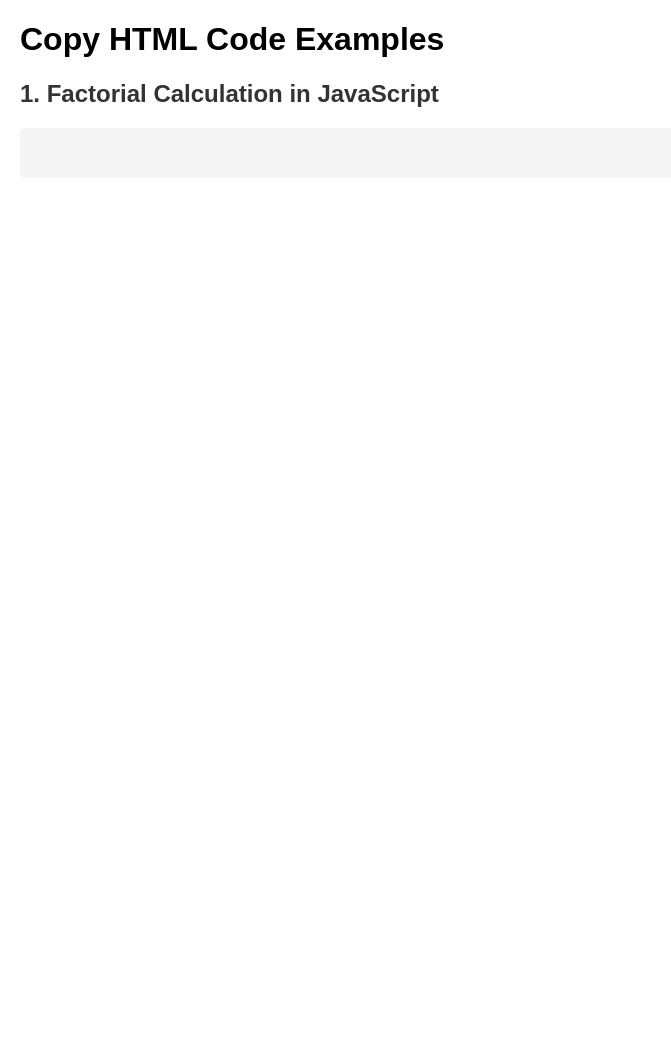
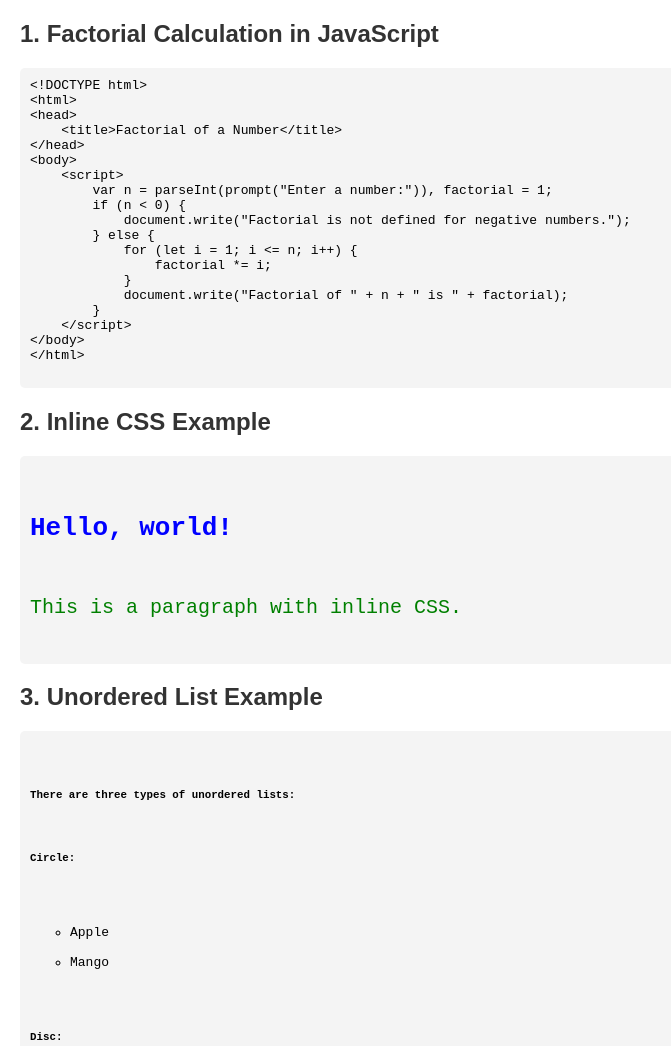
Before and after one commit to nexussecelite/Test, a plain HTML site: page Index.html in a window 1280 px wide. Shown: the top 1046 px of the page, without its empty margins (0-671 px from the left). Before the commit the page ends 800 px from the top, so only its background shows below. Drawn offline with Linux system fonts and the light colour scheme.

Commit message:
Update Index.html

```diff
--- a/Index.html
+++ b/Index.html
@@ -2,17 +2,34 @@
 <head>
     <title>HTML Code Examples</title>
     <style>
-        body { font-family: Arial, sans-serif; margin: 20px; }
-        pre { background: #f4f4f4; padding: 10px; border-radius: 5px; overflow-x: auto; }
-        h2 { color: #333; }
+        body {
+            font-family: Arial, sans-serif;
+            margin: 20px;
+        }
+        pre {
+            background-color: #f4f4f4;
+            padding: 10px;
+            border-radius: 5px;
+            overflow-x: auto;
+            white-space: pre-wrap;
+            word-wrap: break-word;
+        }
+        h2 {
+            color: #333;
+        }
     </style>
 </head>
 <body>
-    <h1>Copy HTML Code Examples</h1><h2>1. Factorial Calculation in JavaScript</h2>
+    <h2>1. Factorial Calculation in JavaScript</h2>
     <pre>
-
-<!DOCTYPE html> <html> <head> <title>Factorial of a Number</title> </head> <body> <script> var n, factorial = 1; n = parseInt(prompt("Enter a number:"));
-
+&lt;!DOCTYPE html&gt;
+&lt;html&gt;
+&lt;head&gt;
+    &lt;title&gt;Factorial of a Number&lt;/title&gt;
+&lt;/head&gt;
+&lt;body&gt;
+    &lt;script&gt;
+        var n = parseInt(prompt("Enter a number:")), factorial = 1;
         if (n &lt; 0) {
             document.write("Factorial is not defined for negative numbers.");
         } else {
@@ -22,10 +39,9 @@ if (n &lt; 0) {
             document.write("Factorial of " + n + " is " + factorial);
         }
     &lt;/script&gt;
-
-</body> </html> </pre>
-
-<h2>2. Inline CSS Example</h2>
+&lt;/body&gt;
+&lt;/html&gt;
+    </pre><h2>2. Inline CSS Example</h2>
 <pre>
 
 <!DOCTYPE html> <html> <head> <title>Inline CSS Example</title> </head> <body> <h1 style="color: blue;">Hello, world!</h1> <p style="font-size: 20px; color: green;">This is a paragraph with inline CSS.</p> </body> </html> </pre>
@@ -33,27 +49,7 @@ if (n &lt; 0) {
 <h2>3. Unordered List Example</h2>
 <pre>
 
-<!DOCTYPE html> <html> <head> <title>Unordered List</title> </head> <body> <h5>There are three types of unordered lists:</h5>
-
-&lt;h5&gt;Circle:&lt;/h5&gt;
-&lt;ul type="circle"&gt;
-    &lt;li&gt;Apple&lt;/li&gt;
-    &lt;li&gt;Mango&lt;/li&gt;
-&lt;/ul&gt;
-
-&lt;h5&gt;Disc:&lt;/h5&gt;
-&lt;ul type="disc"&gt;
-    &lt;li&gt;Rose&lt;/li&gt;
-    &lt;li&gt;Lotus&lt;/li&gt;
-&lt;/ul&gt;
-
-&lt;h5&gt;Square:&lt;/h5&gt;
-&lt;ul type="square"&gt;
-    &lt;li&gt;Moon&lt;/li&gt;
-    &lt;li&gt;Star&lt;/li&gt;
-&lt;/ul&gt;
-
-</body> </html> </pre>
+<!DOCTYPE html> <html> <head> <title>Unordered List</title> </head> <body> <h5>There are three types of unordered lists:</h5> <h5>Circle:</h5> <ul type="circle"> <li>Apple</li> <li>Mango</li> </ul> <h5>Disc:</h5> <ul type="disc"> <li>Rose</li> <li>Lotus</li> </ul> <h5>Square:</h5> <ul type="square"> <li>Moon</li> <li>Star</li> </ul> </body> </html> </pre>
 
 </body>
 </html>
```
Lines whose indentation alone changed are shown as unchanged.
